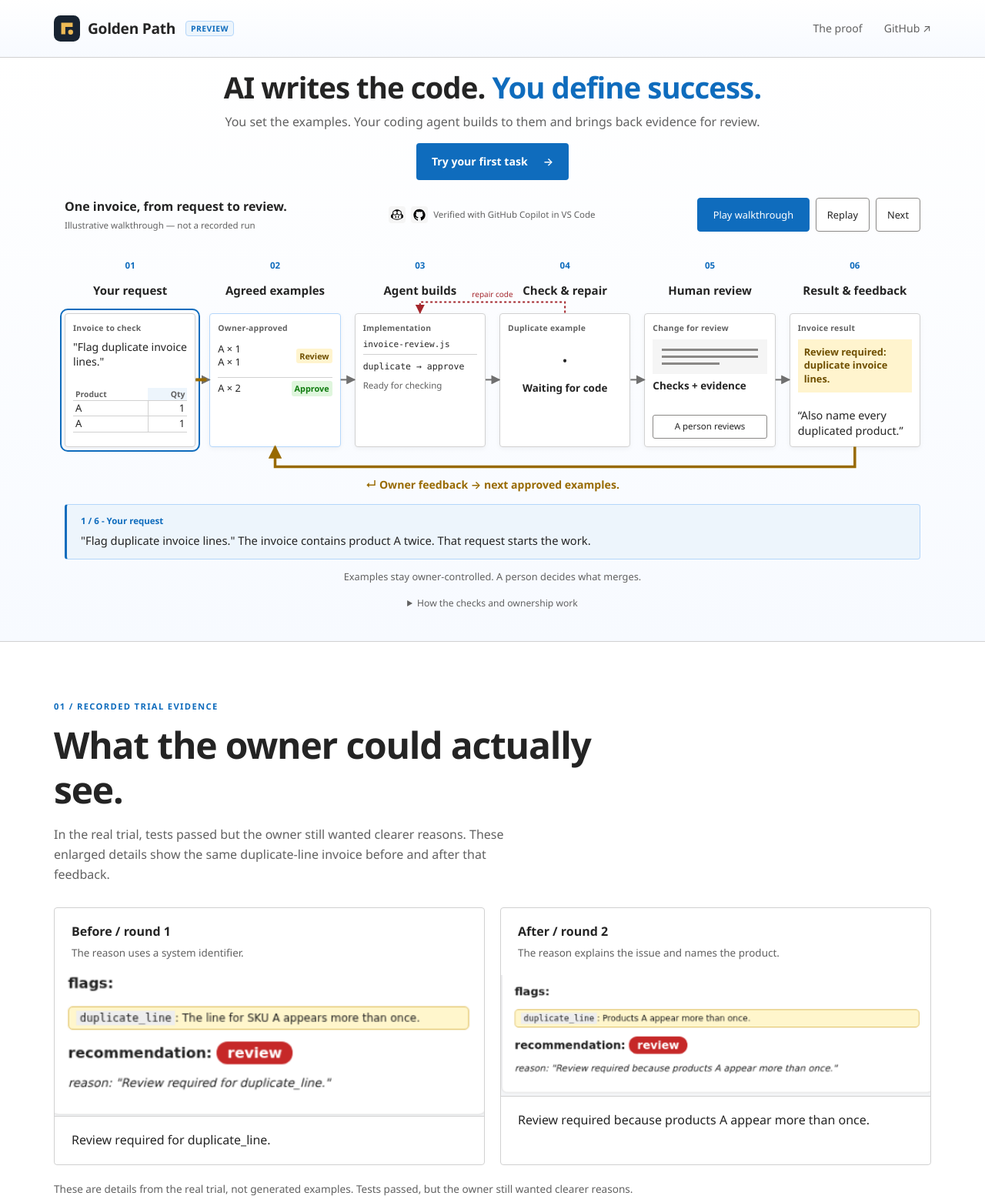
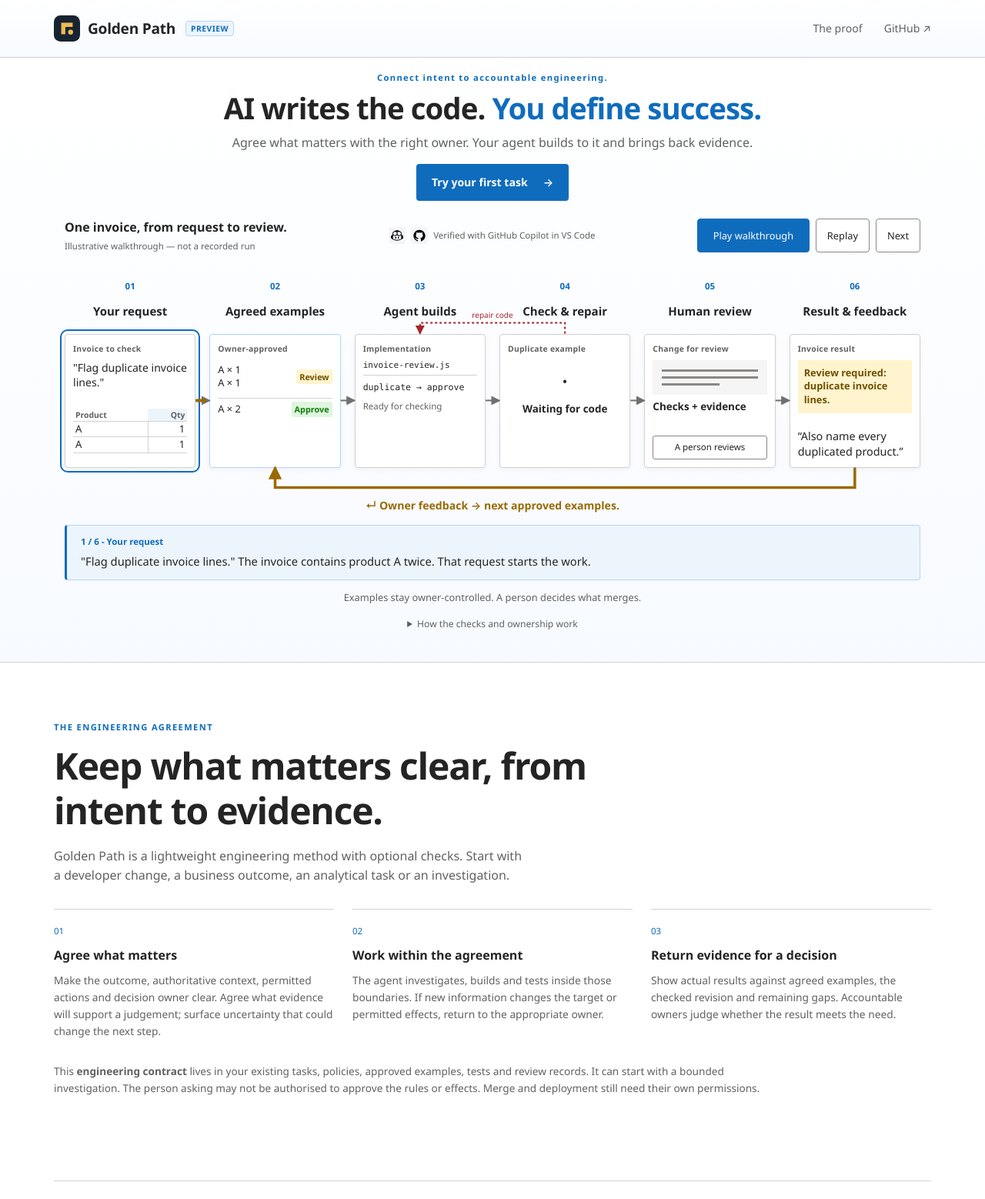
Before and after one commit to krnese/golden-path, a plain HTML site: page index.html in a window 1280 px wide. Shown: the top 1558 px of the page at 77% size. Drawn offline with Linux system fonts and the light colour scheme.

Commit message:
Site: publish one-page landing page from 26f77247282a77e235adc02313ea467c57bbbcef
Co-authored-by: Copilot <223556219+Copilot@users.noreply.github.com>

```diff
--- a/index.html
+++ b/index.html
@@ -3,10 +3,10 @@
 <head>
   <meta charset="utf-8">
   <meta name="viewport" content="width=device-width, initial-scale=1">
-  <meta name="description" content="AI writes the code. You define success. Turn owner-approved examples into a checked change you can review, then bring your feedback into the next round.">
+  <meta name="description" content="Golden Path connects intent to accountable engineering: agree what matters, keep implementation within the agreement, and return evidence for a decision.">
   <meta name="theme-color" content="#13211f">
-  <meta property="og:title" content="Golden Path | AI writes the code. You define success.">
-  <meta property="og:description" content="Owners define the examples. Agents implement. Repository checks verify them. Real results inform the owner's next decision.">
+  <meta property="og:title" content="Golden Path | Connect intent to accountable engineering.">
+  <meta property="og:description" content="Golden Path connects intent to accountable engineering: agree what matters, keep implementation within the agreement, and return evidence for a decision.">
   <meta property="og:type" content="website">
   <meta property="og:url" content="https://krnese.github.io/golden-path/">
   <meta property="og:image" content="https://krnese.github.io/golden-path/evidence/round1-vs-round2.png">
@@ -14,7 +14,7 @@
   <link rel="icon" type="image/svg+xml" href="./favicon.svg">
   <link rel="stylesheet" href="./styles.css">
   <script src="./main.js" type="module"></script>
-  <title>Golden Path | AI writes the code. You define success.</title>
+  <title>Golden Path | Connect intent to accountable engineering.</title>
 </head>
 <body>
   <a class="skip-link" href="#main">Skip to content</a>
@@ -28,8 +28,9 @@
     <div class="hero-shell">
       <section class="container hero" aria-labelledby="promise">
         <div class="hero-copy">
+          <p class="eyebrow">Connect intent to accountable engineering.</p>
           <h1 id="promise">AI writes the code. <em>You define success.</em></h1>
-          <p class="hero-intro">You set the examples. Your coding agent builds to them and brings back evidence for review.</p>
+          <p class="hero-intro">Agree what matters with the right owner. Your agent builds to it and brings back evidence.</p>
           <div class="actions"><a class="button primary" href="#quickstart">Try your first task <span aria-hidden="true">&rarr;</span></a></div>
         </div>
 
@@ -91,6 +92,16 @@
     </div>
 
   <div class="page-content">
+    <section id="agreement" class="container section" aria-labelledby="agreement-title">
+      <div class="section-heading"><p class="eyebrow">THE ENGINEERING AGREEMENT</p><h2 id="agreement-title">Keep what matters clear, from intent to evidence.</h2><p>Golden Path is a lightweight engineering method with optional checks. Start with a developer change, a business outcome, an analytical task or an investigation.</p></div>
+      <ol class="first-task">
+        <li><span>01</span><h3>Agree what matters</h3><p>Make the outcome, authoritative context, permitted actions and decision owner clear. Agree what evidence will support a judgement; surface uncertainty that could change the next step.</p></li>
+        <li><span>02</span><h3>Work within the agreement</h3><p>The agent investigates, builds and tests inside those boundaries. If new information changes the target or permitted effects, return to the appropriate owner.</p></li>
+        <li><span>03</span><h3>Return evidence for a decision</h3><p>Show actual results against agreed examples, the checked revision and remaining gaps. Accountable owners judge whether the result meets the need.</p></li>
+      </ol>
+      <p class="proof-context">This <strong>engineering contract</strong> lives in your existing tasks, policies, approved examples, tests and review records. It can start with a bounded investigation. The person asking may not be authorised to approve the rules or effects. Merge and deployment still need their own permissions.</p>
+    </section>
+
     <section id="proof" class="container section" aria-labelledby="result-title">
       <div class="section-heading"><p class="eyebrow">01 / RECORDED TRIAL EVIDENCE</p><h2 id="result-title">What the owner could actually see.</h2><p>In the real trial, tests passed but the owner still wanted clearer reasons. These enlarged details show the same duplicate-line invoice before and after that feedback.</p></div>
       <div class="proof-details">
@@ -137,7 +148,7 @@ outcome: PASSED</pre><a href="./evidence/gate-check-base-921979e.json">Inspect t
     <section id="quickstart" class="container section quickstart" aria-labelledby="quickstart-title">
       <div class="section-heading"><p class="eyebrow">02 / START WITH YOUR NEXT TASK</p><h2 id="quickstart-title">You bring the idea.<br>Copilot does the legwork.</h2><p>Open your project in VS Code. Use your usual Copilot agent. You don't need a formal specification or a new agent to pick.</p></div>
       <p class="what-you-install"><strong>What you install:</strong> a small repository kit with a skill, optional Copilot hooks, and a CI workflow template.</p>
-      <p class="partnership"><strong>A partnership, not another agent:</strong> the domain expert defines success. An engineer helps turn examples into tests, configures the controls, and maintains them.</p>
+      <p class="partnership"><strong>A shared engineering agreement:</strong> the domain expert explains the need; the appropriate owner approves the rules and permitted effects. An engineer helps turn examples into tests, configures the controls, and maintains them.</p>
       <ol class="first-task">
         <li><span>01</span><h3>Say what you want</h3><p>&ldquo;Make our invoice screen easier to understand. Keep the calculations unchanged.&rdquo;</p></li>
         <li><span>02</span><h3>Agree a few examples</h3><p>&ldquo;If a product appears twice, flag it for review and name the product.&rdquo;</p></li>
@@ -145,7 +156,7 @@ outcome: PASSED</pre><a href="./evidence/gate-check-base-921979e.json">Inspect t
       </ol>
       <p class="guide-link"><a class="button guide-button" href="https://github.com/krnese/golden-path/blob/main/docs/USER-GUIDE.md">Walk me through my first task <span aria-hidden="true">&rarr;</span></a></p>
       <p>The guide includes a setup request you can give Copilot. Start with the simple method-only option, then add automatic checks and protected acceptance with a teammate when you're ready. The full checked loop above needs that configured setup.</p>
-      <details class="setup-details"><summary>Already have tests and branch protection?</summary><p>Keep them. Golden Path connects your owner's examples to protected acceptance, gives the agent feedback while it works, and returns evidence to the owner. The benefit is a shared target and a reviewable result&mdash;not another authority or a promised productivity gain.</p></details>
+      <details class="setup-details"><summary>Already have tests and branch protection?</summary><p>Keep them. The engineering agreement lives in your existing records. In a configured checked setup, protected acceptance, bounded local feedback, required CI and human review help preserve it. Passing examples provide evidence for the owner's judgement; they do not prove the whole business outcome.</p></details>
       <details class="setup-details"><summary>Prefer the terminal? Installation and checked setup</summary>
       <p>Needs Node.js 22+ and git. From a clone of Golden Path, the simple starting option is:</p>
       <pre><code>node plugin/install.mjs --target "&lt;your-repo&gt;" --level 1</code></pre>
@@ -170,7 +181,7 @@ node plugin/install.mjs --target &quot;&lt;your-repo&gt;&quot; --level 2 --check
         <tr><td><strong>Hooks and the local gate</strong><span>Catch common edits and return bounded feedback.</span></td><td><strong>Required CI on the PR</strong><span>Checks the implementation and integrity against the PR base.</span></td></tr>
         <tr><td><strong>Skills and Copilot review</strong><span>Guide the work. Review is advisory.</span></td><td><strong>Branch protection and owner review</strong><span>Govern merge and approved changes to acceptance.</span></td></tr>
       </tbody></table></div>
-      <p class="small-note">These are controls you configure, not permissions Golden Path grants. The installer does not enable GitHub branch protection.</p>
+      <p class="small-note">These are controls you configure, not permissions Golden Path grants. The method can travel with the work; enforcement depends on the host and configured controls. The installer does not enable GitHub branch protection.</p>
     </section>
 
     <section class="container section limits" aria-labelledby="limits-title">
@@ -185,6 +196,6 @@ node plugin/install.mjs --target &quot;&lt;your-repo&gt;&quot; --level 2 --check
 
   </div>
   </main>
-  <footer class="container footer"><a class="brand" href="#main">Golden Path</a><p>AI implements. Owners define. Repository controls verify.</p><div><a href="https://github.com/krnese/golden-path">Source</a><a href="https://github.com/krnese/golden-path/blob/main/LICENSE">MIT License</a></div></footer>
+  <footer class="container footer"><a class="brand" href="#main">Golden Path</a><p>Agree what matters. Implement within the agreement. Return evidence for judgement.</p><div><a href="https://github.com/krnese/golden-path">Source</a><a href="https://github.com/krnese/golden-path/blob/main/LICENSE">MIT License</a></div></footer>
 </body>
 </html>
--- a/styles.css
+++ b/styles.css
@@ -37,6 +37,7 @@ nav a { text-decoration: none; color: var(--muted); }
 .hero { padding-block: 16px 40px; }
 .hero-copy { max-width: 880px; margin-inline: auto; text-align: center; }
 .eyebrow { font-size: .7rem; font-weight: 650; letter-spacing: .12em; line-height: 1.7; }
+.hero-copy > .eyebrow { color: var(--brand); margin-bottom: 8px; }
 h1 { font-size: clamp(1.8rem, 3vw, 2.4rem); font-weight: 600; line-height: 1.18; letter-spacing: -.025em; margin: 0 0 10px; }
 h1 em { font-style: normal; color: var(--brand); }
 .hero-intro { font-size: 1rem; color: var(--muted); max-width: 710px; margin-inline: auto; }
@@ -234,7 +235,7 @@ td span { display: block; font-size: .83rem; color: var(--muted); margin-top: 4p
   .preview { display: none; }
   .brand { font-size: 1.05rem; gap: 7px; }
   .brand img { width: 28px; }
-  .hero { padding-block: 16px 32px; }
+  .hero { padding-block: 0 32px; }
   .hero-intro { font-size: .92rem; }
   .desktop-break { display: none; }
   h1 em { display: block; }
```
